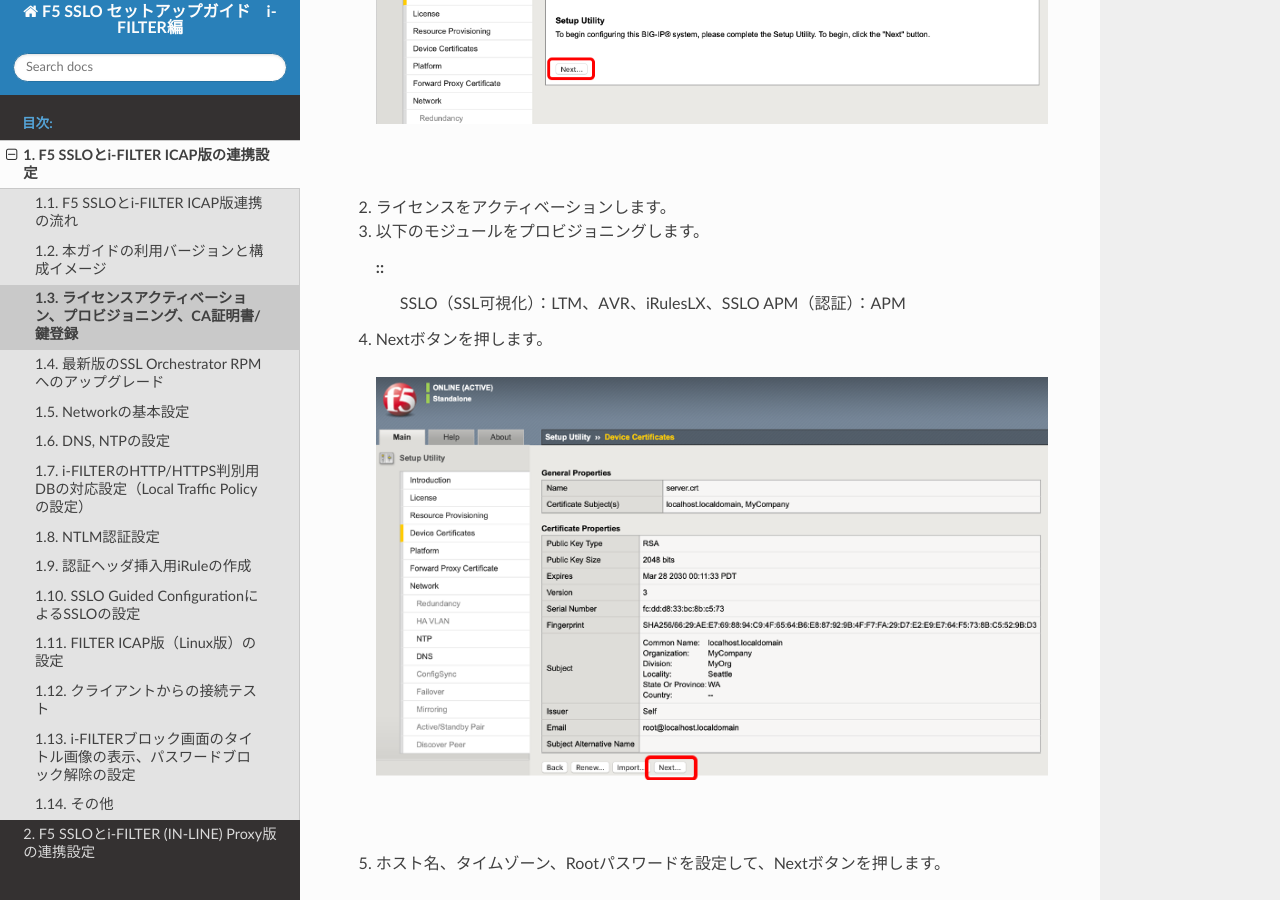
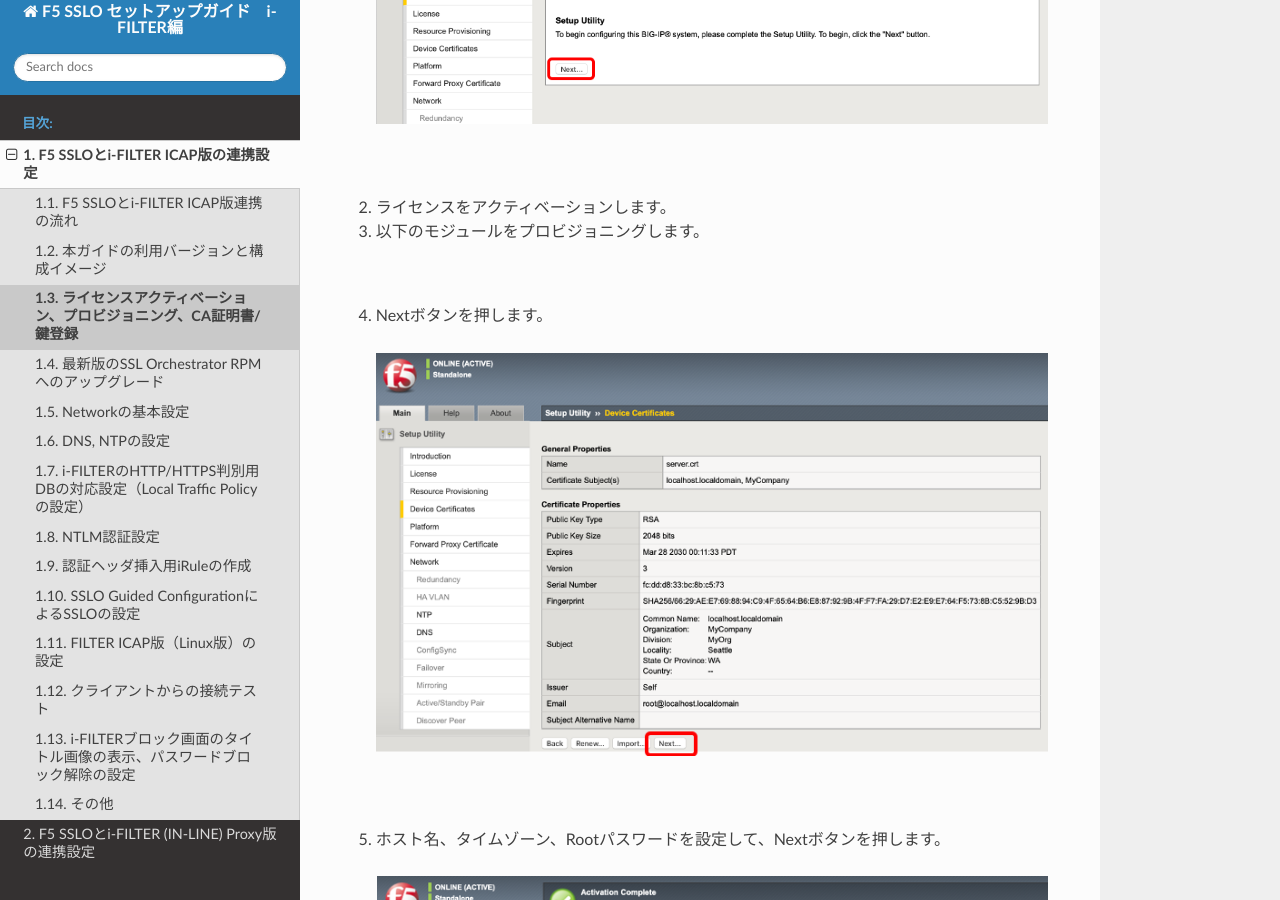
Before and after one commit to BeF5/f5j-sslo-iswf, a Sphinx documentation site: the page built from docs/content1/module03/module03.rst, in a window 1280 px wide and 900 px high, scrolled down 392 px. Built offline with Sphinx 7.4.7 and the Read the Docs theme 2.0.0, drawn with Linux system fonts in a browser that asks for light colours.

Commit message:
no message

```diff
--- a/docs/content1/module03/module03.rst
+++ b/docs/content1/module03/module03.rst
@@ -10,9 +10,7 @@
 #. 以下のモジュールをプロビジョニングします。
 
    .. image: images/mod3-2.png
-   ::
-      SSLO（SSL可視化）：LTM、AVR、iRulesLX、SSLO
-      APM（認証）：APM
+   |
 #. Nextボタンを押します。
 
    .. image:: images/mod3-3.png
```
